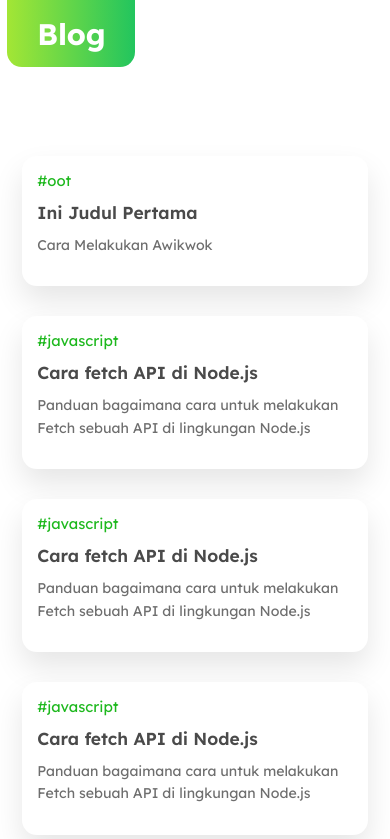
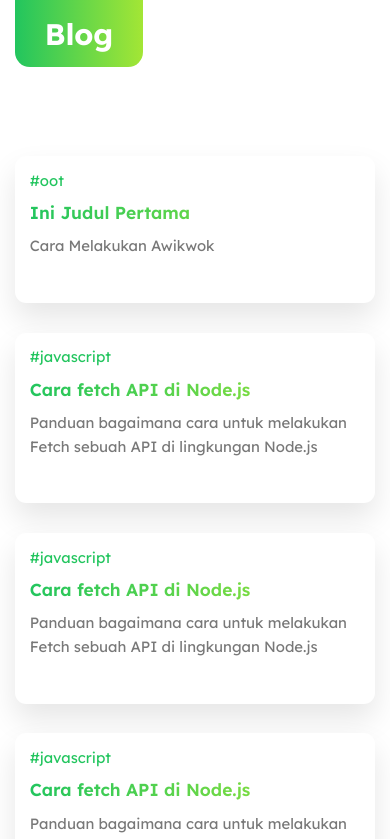
Before and after one commit to tarsisius/nextjs-static-blog, a Next.js app: page / in a window 390 px wide. Shown: the top 839 px of the page. Built offline with nearby package versions, Linux system fonts and the light colour scheme.

Commit message:
Minor Update

```diff
--- a/components/Box.js
+++ b/components/Box.js
@@ -4,7 +4,6 @@ import Category from "@/components/Category";
 export default function Box({ slug, title, categories, excerpt }) {
   return (
     <div className="box">
-      <div className="box__content">
         <Category categories={categories} />
         <Link href={"/" + slug} passHref>
           <a>
@@ -13,6 +12,5 @@ export default function Box({ slug, title, categories, excerpt }) {
         </Link>
         <span className="excerpt">{excerpt}</span>
       </div>
-    </div>
   );
 }
--- a/styles/globals.css
+++ b/styles/globals.css
@@ -1,8 +1,8 @@
 @import url("https://fonts.googleapis.com/css2?family=Lexend:wght@300;400;600;700&family=Inconsolata&display=swap");
 
 :root {
-  --text: #4a4a4a;
-  --primary: #1db81d;
+  --text: #4a4a4abe;
+  --primary: #22c55e;
   --background: #fff;
   --box-background: #fff;
   --button-background: rgba(0, 0, 0, 0.04);
@@ -68,15 +68,31 @@ button {
 }
 h1 {
   font-size: 2em;
+
+  background: linear-gradient( to right,#22c55e,#a3e635);
+  background-clip: text;
+  -webkit-text-fill-color: transparent;
 }
 h2 {
   font-size: 1.5em;
+
+  background: linear-gradient( to right,#22c55e,#a3e635);
+  background-clip: text;
+  -webkit-text-fill-color: transparent;
 }
 h3 {
   font-size: 1.17em;
+
+  background: linear-gradient( to right,#22c55e,#a3e635);
+  background-clip: text;
+  -webkit-text-fill-color: transparent;
 }
 h4 {
   font-size: 1em;
+
+  background: linear-gradient( to right,#22c55e,#a3e635);
+  background-clip: text;
+  -webkit-text-fill-color: transparent;
 }
 
 .identation {
@@ -113,7 +129,7 @@ header {
 .header__logo .logo {
   padding: 0.5em 1em;
   cursor: pointer;
-  background-image: linear-gradient(90deg, #a3e635, #22c55e);
+  background: linear-gradient( to right,#22c55e,#a3e635);
   border-radius: 0 0 0.5em 0.5em;
 }
 
@@ -140,46 +156,44 @@ header {
 
 .box {
   position: relative;
-  display: flex;
-  flex-direction: column;
   height: 100%;
   width: 100%;
   transition: all 0.3s ease;
   margin-bottom: 1em;
   box-shadow: 0 15px 30px 0 rgba(0, 0, 0, 0.1);
-  border-radius: 1em;
+  border-radius: 0.75em;
   background-color: var(--box-background);
   position: relative;
   overflow: hidden;
+  color: var(--text);
+  padding: 1em;
+  height: 100%;
 }
 
 .box:hover {
   transform: translateY(-2px);
 }
 .box .category__component {
-  margin: 1em 0 0.5em 0;
+  margin-bottom: 0.5em;
 }
 
-.box__content {
-  color: var(--text);
-  padding: 0 1em;
-  height: 100%;
-}
-.box__content a .heading {
+.box a .heading {
   cursor: pointer;
   line-height: 1.6;
   -webkit-line-clamp: 2;
   -webkit-box-orient: vertical;
+  display: -webkit-box;
   overflow: hidden;
   text-overflow: ellipsis;
-  display: -webkit-box;
   font-weight: 600;
+
+  background: linear-gradient( to right,#22c55e,#a3e635);
+  background-clip: text;
+  -webkit-text-fill-color: transparent;
 }
 
-.box__content .excerpt {
+.box .excerpt {
   padding-top: 0.5em;
-  font-size: 0.95em;
-  opacity: 0.8;
   line-height: 1.6;
   -webkit-line-clamp: 2;
   -webkit-box-orient: vertical;
@@ -187,7 +201,7 @@ header {
   text-overflow: ellipsis;
   display: -webkit-box;
 }
-.box__content .date {
+.box .date {
   line-height: 1.6;
   overflow: hidden;
 }
@@ -267,7 +281,7 @@ header {
 .detail {
   padding: 2em;
   box-shadow: 0 15px 30px 0 rgba(0, 0, 0, 0.1);
-  border-radius: 1em;
+  border-radius: 0.75em;
   background-color: var(--box-background);
 }
 .detail__title {
@@ -308,22 +322,17 @@ footer {
     font-size: 98%;
   }
   .container {
-    padding: 0 0.5em;
+    padding: 0 1em;
   }
   .header__inner {
     padding: 1em;
   }
   .post-list {
     padding-top: 2em;
-    margin: 0 1em;
   }
   .box {
     grid-template-columns: 1fr;
     margin-bottom: 2em;
-  }
-
-  .box__content {
-    margin: 0;
   }
   .detail {
     margin: 1em 0em;
```
